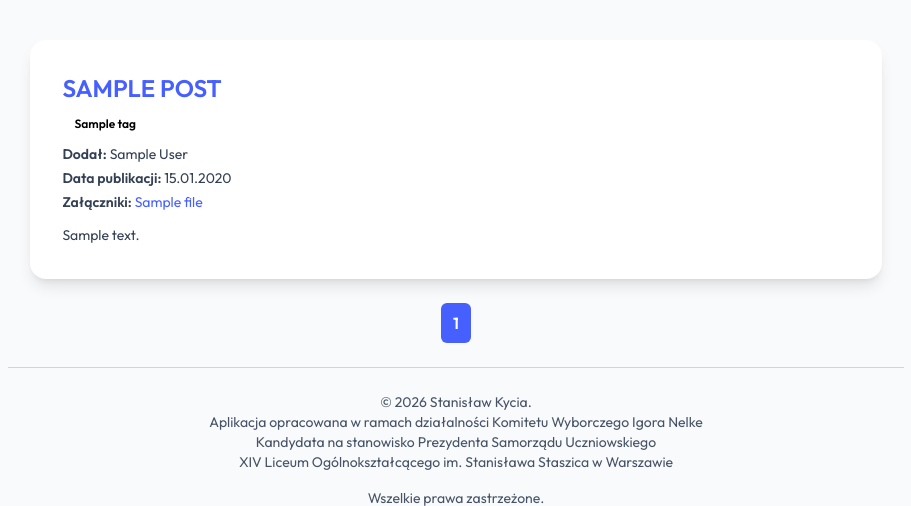
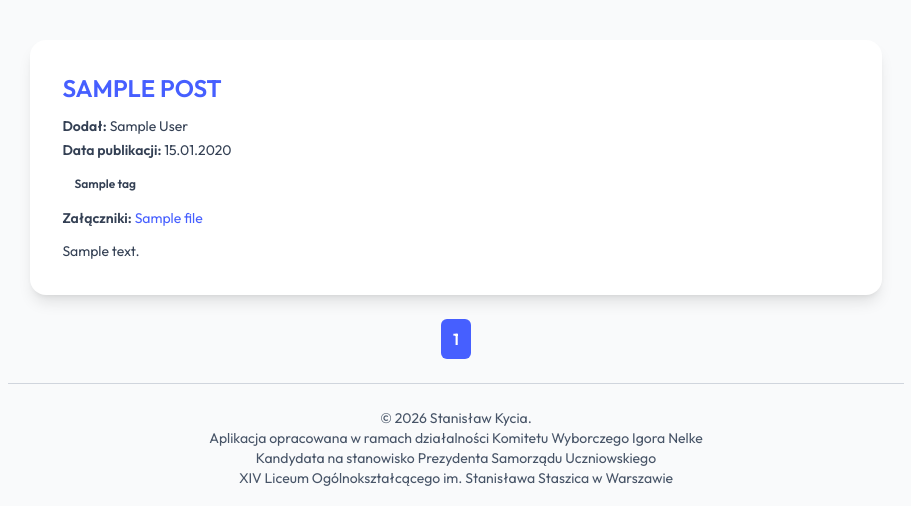
Before and after one commit to staskycia/itos, a Flask app: template app/templates/board.html in a window 1280 px wide. Shown: the part 92-598 px from the top of the page, without its empty margins (184-1095 px from the left). Run offline with Flask 3, Linux system fonts and the light colour scheme; the template is opened without the code that fills it: most values are stand-ins (such as "Sample title", 1, 10 or a date in 2020); some libraries are stand-ins or nearby versions.

Commit message:
tags 2.0

```diff
--- a/app/templates/board.html
+++ b/app/templates/board.html
@@ -45,14 +45,14 @@
         <div class="flex flex-col sm:flex-row items-start sm:items-center justify-between">
           <h2 class="text-2xl font-semibold text-brand-500 dark:text-brand-500 uppercase">{{post.title}}</h2>
         </div>
-        <div class="flex gap-2 flex-wrap mt-2 mb-2">
-          {% for tag in post.tags %}
-          <a href="?tag={{tag.id}}" class="px-3 py-1 bg-{{tag.color.value}}-100 dark:bg-{{tag.color.value}}-900 text-{{tag.color.value}}-700 dark:text-{{tag.color.value}}-300 text-xs font-semibold rounded-full hover:bg-{{tag.color.value}}-200 dark:hover:bg-{{tag.color.value}}-700 transition">{{tag.name}}</a>
-          {% endfor %}
-        </div>
-        <div class="text-sm text-gray-700 dark:text-gray-300 space-y-1">
+        <div class="text-sm text-gray-700 dark:text-gray-300 space-y-1 mt-3">
           <p><span class="font-semibold">Dodał:</span> {{post.author.first_name}} {{post.author.last_name}}</p>
           <p><span class="font-semibold">Data publikacji:</span> {{post.created_at.strftime('%d.%m.%Y')}}</p>
+          <div class="flex gap-2 flex-wrap mt-3 mb-3">
+            {% for tag in post.tags %}
+            <a href="?tag={{tag.id}}" class="px-3 py-1 bg-{{tag.color.value}}-100 dark:bg-{{tag.color.value}}-900 text-{{tag.color.value}}-700 dark:text-{{tag.color.value}}-300 text-xs font-semibold rounded-full hover:bg-{{tag.color.value}}-200 dark:hover:bg-{{tag.color.value}}-700 transition">{{tag.name}}</a>
+            {% endfor %}
+          </div>
           {% if post.files %}
             <p><span class="font-semibold">Załączniki:</span>
               {% for file in post.files %}
```
